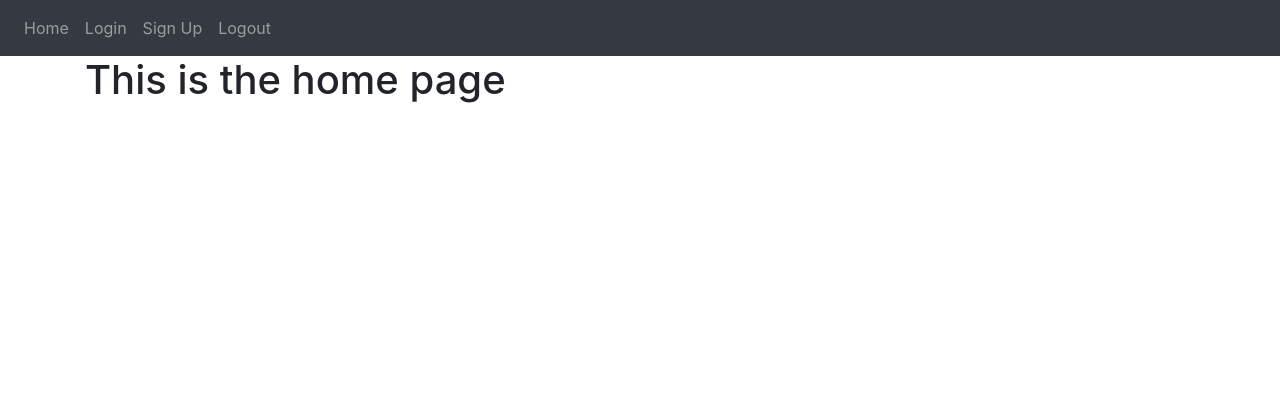
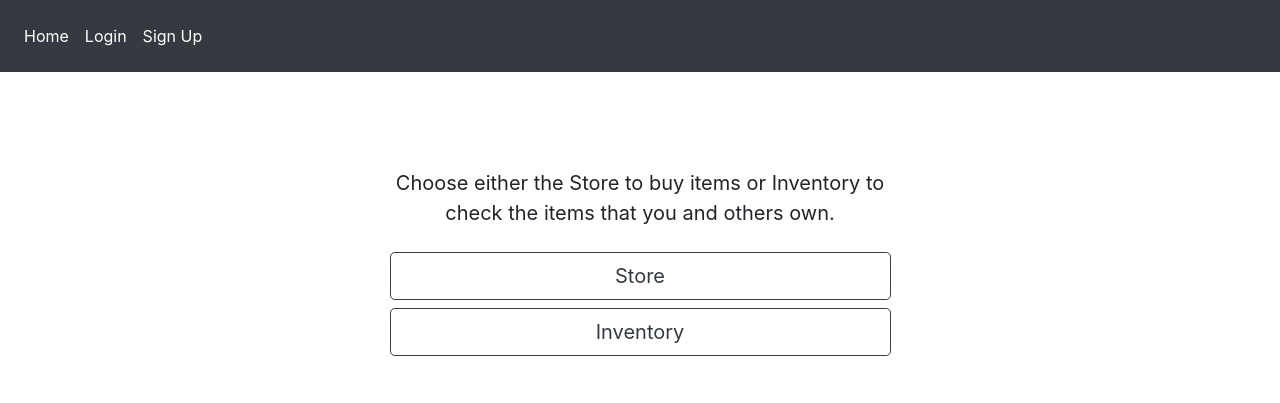
Before and after one commit to danielsh980/python-website, a Flask app: page / in a window 1280 px wide. Shown: the top 403 px of the page. Run offline with Flask 3, Linux system fonts and the light colour scheme; some libraries are stand-ins or nearby versions.

Commit message:
Lots of changes 7/3/23

```diff
--- a/website/templates/base.html
+++ b/website/templates/base.html
@@ -17,7 +17,7 @@
         <title>{% block title %}Home{% endblock %}</title>
     </head>
     <body>
-        <nav class="navbar navbar-expand-lg navbar-dark bg-dark">
+        <nav class="navbar navbar-expand-lg navbar-dark bg-dark py-3">
             <button
                 class="navbar-toggler"
                 type="button"
@@ -28,10 +28,13 @@
             </button>
             <div class="collapse navbar-collapse" id="navbar">
                 <div class="navbar-nav">
-                    <a class="nav-item nav-link" id="home" href="/">Home</a>
-                    <a class="nav-item nav-link" id="login" href="/login">Login</a>
-                    <a class="nav-item nav-link" id="sign-up" href="/sign-up">Sign Up</a>
-                    <a class="nav-item nav-link" id="logout" href="/logout">Logout</a>
+                    <a class="nav-item nav-link text-white" id="home" href="/">Home</a>
+                    {% if session['loggedin'] %}
+                    <a class="nav-item nav-link text-white" id="logout" href="/logout">Logout</a>
+                    {% else %}
+                    <a class="nav-item nav-link text-white" id="login" href="/login">Login</a>
+                    <a class="nav-item nav-link text-white" id="sign-up" href="/sign-up">Sign Up</a>
+                    {% endif %}
                 </div>
             </div>
         </nav>
--- a/website/templates/home.html
+++ b/website/templates/home.html
@@ -1,2 +1,14 @@
-{% extends "base.html" %} {% block title %}Home{% endblock %}
-{% block content %}<h1>This is the home page</h1>{% endblock %}
+{% extends "base.html" %} {% block title %}Login{% endblock %}
+{% block content %}
+
+<div class="px-4 py-5 my-5 text-center">
+    <div class="col-lg-6 mx-auto">
+      <p class="lead mb-4"><strong>Choose either the Store to buy items or Inventory to check the items that you and others own.</strong></p>
+      <div class="grid gap-4 justify-content-sm-center">
+        <button type="button" class="btn btn-outline-dark btn-lg btn-block">Store</button>
+        <button type="button" class="btn btn-outline-dark btn-lg btn-block">Inventory</button>
+      </div>
+    </div>
+</div>
+
+{% endblock %}
--- a/website/views.py
+++ b/website/views.py
@@ -1,4 +1,5 @@
-from flask import Blueprint, render_template
+from flask import Blueprint, render_template, session, redirect, url_for
+
 
 views = Blueprint('views', __name__)
 
```
Also changed, not shown: website/auth.py (+12 -4 lines).
